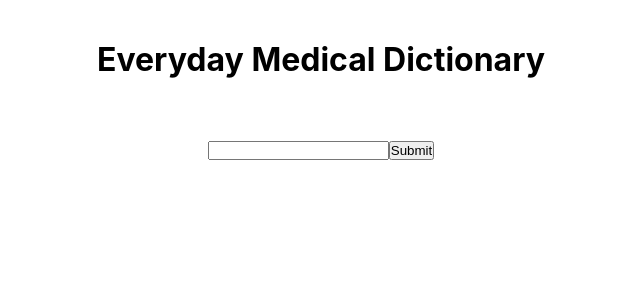
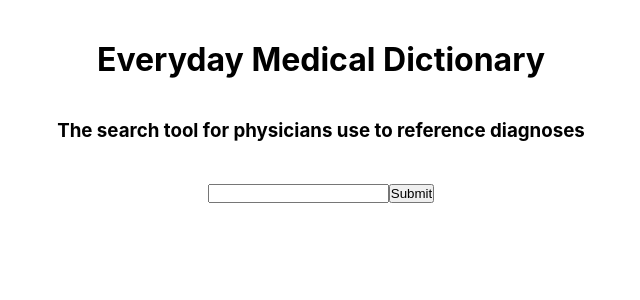
Before and after one commit to coffeeandpouch/medical-dictionary, a React (Create React App) app: page / in a window 1280 px wide. Shown: the top 300 px of the page, without its empty margins (319-959 px from the left). Built offline with nearby package versions, Linux system fonts and the light colour scheme.

Commit message:
commits h3 to welcome page

```diff
--- a/src/App.js
+++ b/src/App.js
@@ -11,12 +11,14 @@ class App extends React.Component {
       definition: "",
     };
   }
+
   render() {
     return (
       <body>
         <main>
           <div className="medhead">
             <h1>Everyday Medical Dictionary</h1>
+            <h3>The search tool for physicians use to reference diagnoses</h3>
           </div>
           <div>
             <SearchForm />
```
Also changed, not shown: 1 other file (tests, documents, lock files or other folders).
